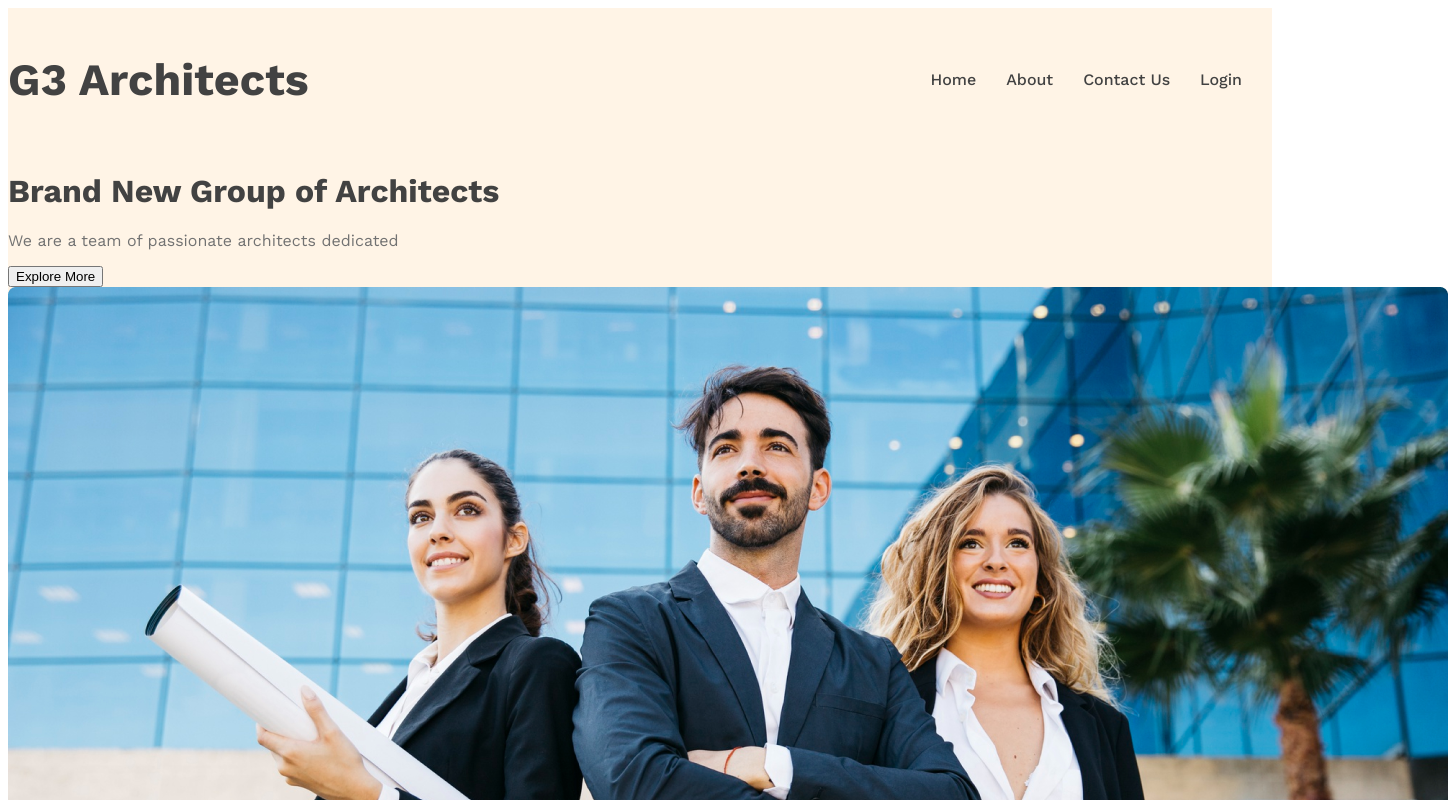
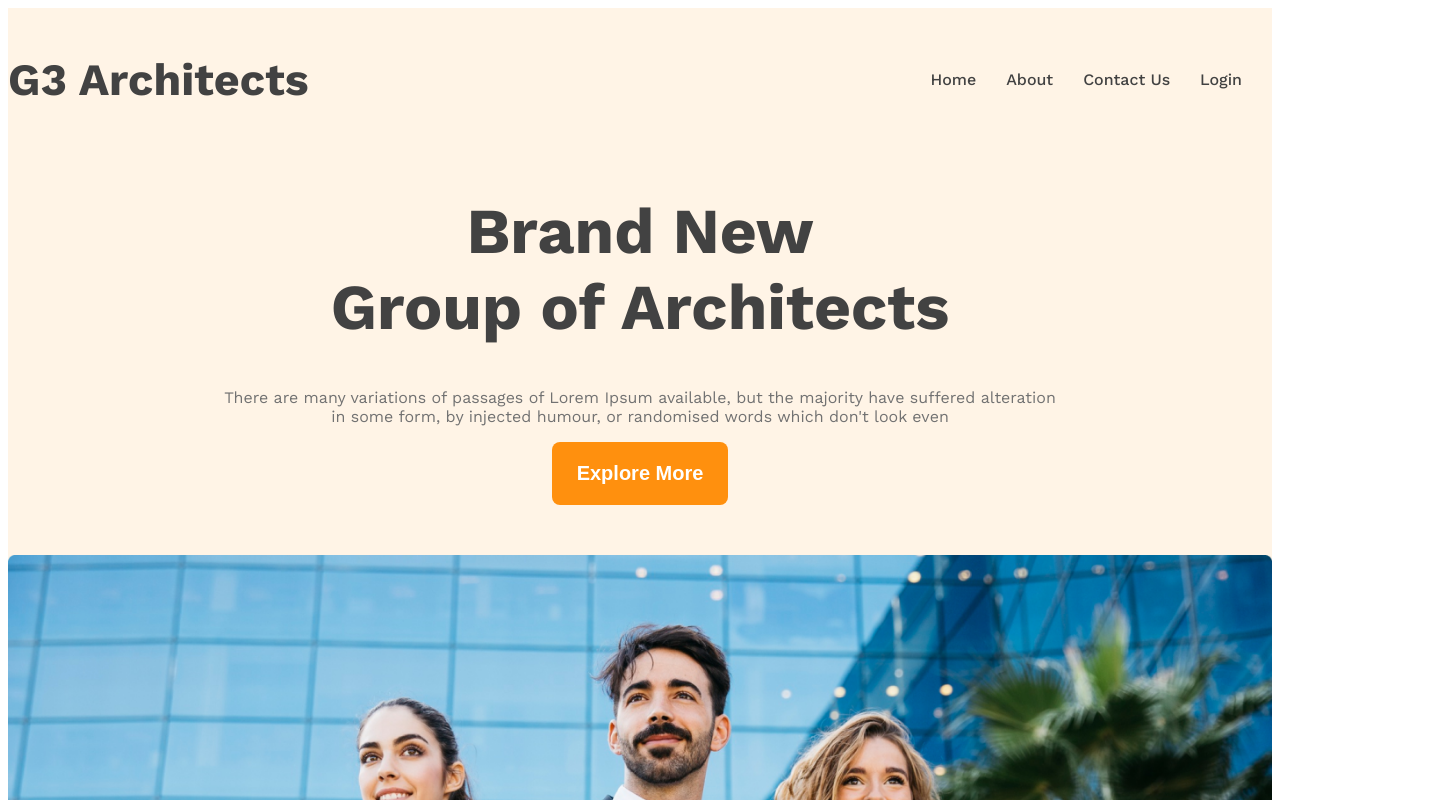
Before and after one commit to rayadkhan001/ph25_g3_architects_material, a plain HTML site: page index.html in a window 1280 px wide. Shown: the top 800 px of the page, 1448 px wide, since content can reach past the window. Drawn offline with nearby package versions, Linux system fonts and the light colour scheme.

Commit message:
Created Nav and Banner

```diff
--- a/assets/css/mediaquary.css
+++ b/assets/css/mediaquary.css
@@ -1,6 +1,8 @@
 /* 'col' Extra small devices (portrait phones, less than 576px) */
 @media (max-width: 575.98px) {
-
+    .navbar, .nav-links {
+        flex-direction: column;
+    }
 }
 
 /* Small devices (landscape phones, 576px and above) */
--- a/assets/css/style.css
+++ b/assets/css/style.css
@@ -28,7 +28,16 @@
 .bg_light {
     background-color: rgba(255, 144, 14, 0.1);
 }
-/* HEADER STYLES */
+.btn_primary {
+    padding: 20px 25px;
+    font-size: 1.25rem;
+    font-weight: 600;
+    border: none;
+    border-radius: 8px;
+    color: #fff;
+    background-color: #FF900E;
+}
+/* HEADER & NAVBAR STYLES */
 .navbar{
     justify-content: space-between;
     align-items: center;
@@ -50,4 +59,18 @@
     max-width: 1440px;
     margin: 0 auto;
 }
-/* NAVBAR RELATED STYLES */
+/* BANNER RELATED STYLES */
+.banner_content {
+    max-width: 850px;
+    margin: 0 auto;
+    margin-bottom: 50px;
+    text-align: center;
+}
+.banner_title{
+    font-size: 4rem;
+    font-weight: 700;
+    color: #424242;
+}
+.banner_img {
+    width: 100%;
+}
--- a/index.html
+++ b/index.html
@@ -34,10 +34,19 @@
 
         <!-- BANNER STARTS -->
         <div class="banner">
-            <h1 class="banner_text text_gray">Brand New Group of Architects </h1>
-            <p class="banner_desc text_light_gray">We are a team of passionate architects dedicated</p>
-            <button class="btn_primary">Explore More</button>
-            <img src="assets/img/banner.png" alt="Banner">
+
+            <!-- BANNER CONTENT -->
+            <div class="banner_content">
+                <h1 class="banner_title text_gray">Brand New <br>Group of Architects </h1>
+                <p class="banner_desc text_light_gray">There are many variations of passages of Lorem Ipsum available, but the majority have suffered alteration in some form, by injected humour, or randomised words which don't look even</p>
+                <button class="btn_primary">Explore More</button>
+            </div>
+
+            <!-- BANNER IMG -->
+            <div class="banner_div">
+                <img class="banner_img" src="assets/img/banner.png" alt="Banner">
+            </div>
+
         </div>
 
         <!-- BANNER ENDS -->
```
